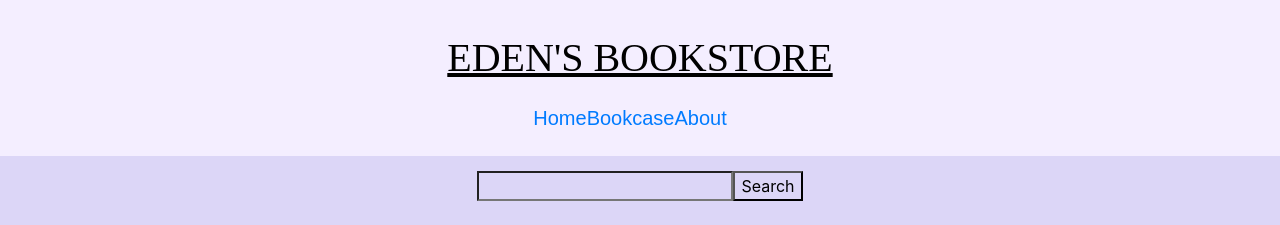
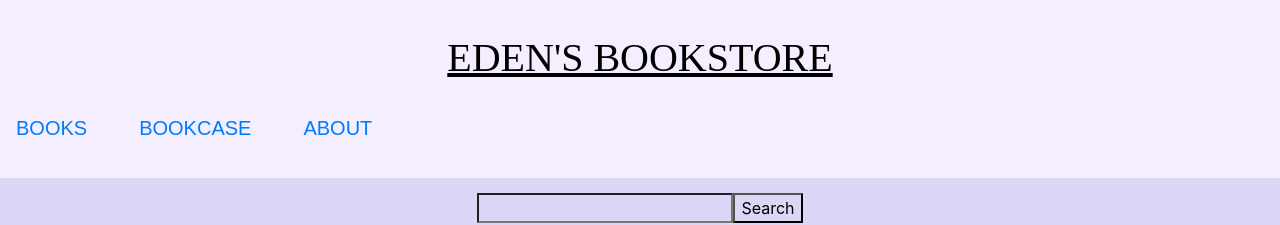
Before and after one commit to Edenlsw/BookStore, a React (Create React App) app in the folder mybookcase/: page / in a window 1280 px wide. Shown: the top 225 px of the page. Built offline with nearby package versions, Linux system fonts and the light colour scheme.

Commit message:
bootstrap nav added

```diff
--- a/mybookcase/src/components/Header.js
+++ b/mybookcase/src/components/Header.js
@@ -2,6 +2,7 @@ import React from "react";
 import {Link} from 'react-router-dom';
 // import About from '../pages/About';
 import Navbar from 'react-bootstrap/Navbar';
+import Nav from 'react-bootstrap/Nav';
 import './header.css';
 
 
@@ -12,14 +13,34 @@ const Header = () => {
             <div className="title-banner">
 
                 <h1 className="title"> Eden's BookStore</h1>
-                <div className="header">
+
+                                    {/* BOOTSTRAP NAV */}
+
+                <Nav variant="pills" defaultActiveKey="/home" className="header">
+
+                    <Nav.Item className="header" >
+                        <Nav.Link href="/">BOOKS</Nav.Link>
+                    </Nav.Item>
+                    <Nav.Item className="header">
+                        <Nav.Link href="/bookcase">BOOKCASE</Nav.Link>
+                    </Nav.Item>
+                    <Nav.Item className="header">
+                        <Nav.Link href="/about">ABOUT</Nav.Link>
+                    </Nav.Item>
+                    </Nav>
+
+
+                                            {/* OLD NAV */}
+                {/* <div className="header">
 
 
                     <Link to="/">Home</Link>
                     <Link to="/bookcase" className="bookLink">Bookcase</Link>
                     <Link to="/about">About</Link>
-                </div>
+                </div> */}
             </div>
+
+
 
         </React.Fragment>
     )
```
